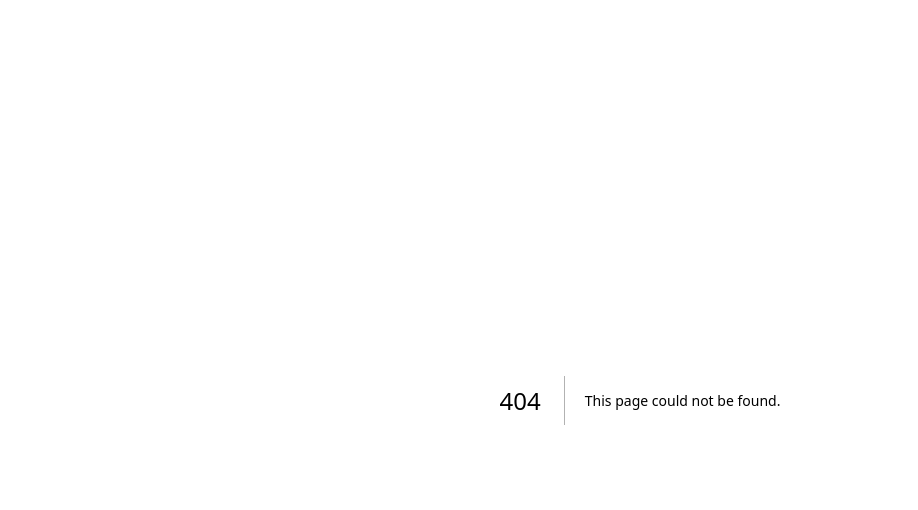
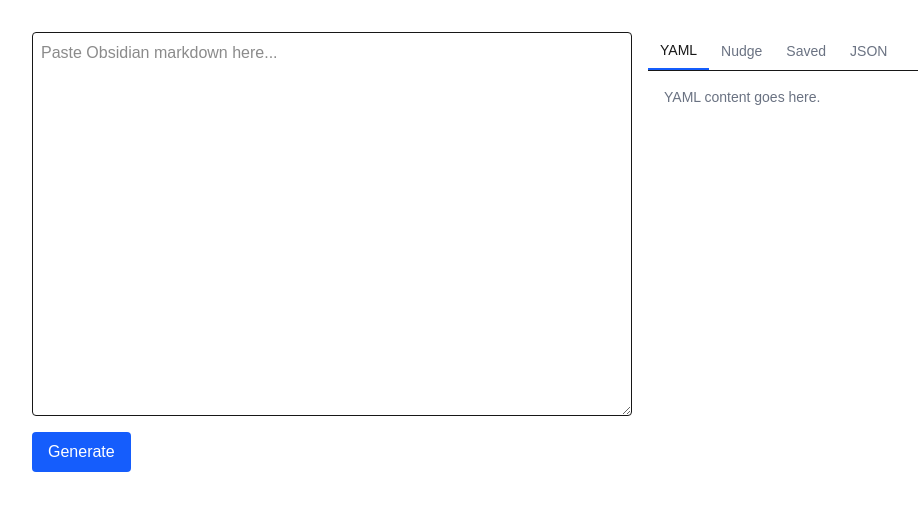
Before and after one commit to tchan1002/actionable-insights, a Next.js app: page /insights in a window 1280 px wide. Before the commit this address had no page. Shown: the top 510 px of the page, without its empty margins (0-918 px from the left). Built offline with nearby package versions, Linux system fonts and the light colour scheme.

Commit message:
feat: add insights page skeleton

```diff
--- /dev/null
+++ b/app/insights/page.tsx
@@ -0,0 +1,45 @@
+import { useState } from "react";
+
+const tabs = ["YAML", "Nudge", "Saved", "JSON"] as const;
+type Tab = (typeof tabs)[number];
+
+export default function InsightsPage() {
+  const [activeTab, setActiveTab] = useState<Tab>("YAML");
+
+  return (
+    <div className="flex flex-col md:flex-row gap-4 p-4 md:p-8">
+      <div className="flex flex-1 flex-col gap-4">
+        <textarea
+          className="w-full h-96 p-2 border rounded"
+          placeholder="Paste Obsidian markdown here..."
+        />
+        <button
+          type="button"
+          className="self-start px-4 py-2 bg-blue-600 text-white rounded"
+        >
+          Generate
+        </button>
+      </div>
+      <div className="flex flex-1 flex-col">
+        <div className="flex border-b">
+          {tabs.map((tab) => (
+            <button
+              key={tab}
+              className={`px-3 py-2 text-sm ${
+                activeTab === tab
+                  ? "border-b-2 border-blue-600"
+                  : "text-gray-500"
+              }`}
+              onClick={() => setActiveTab(tab)}
+            >
+              {tab}
+            </button>
+          ))}
+        </div>
+        <div className="p-4 text-sm text-gray-500">
+          {activeTab} content goes here.
+        </div>
+      </div>
+    </div>
+  );
+}
```
